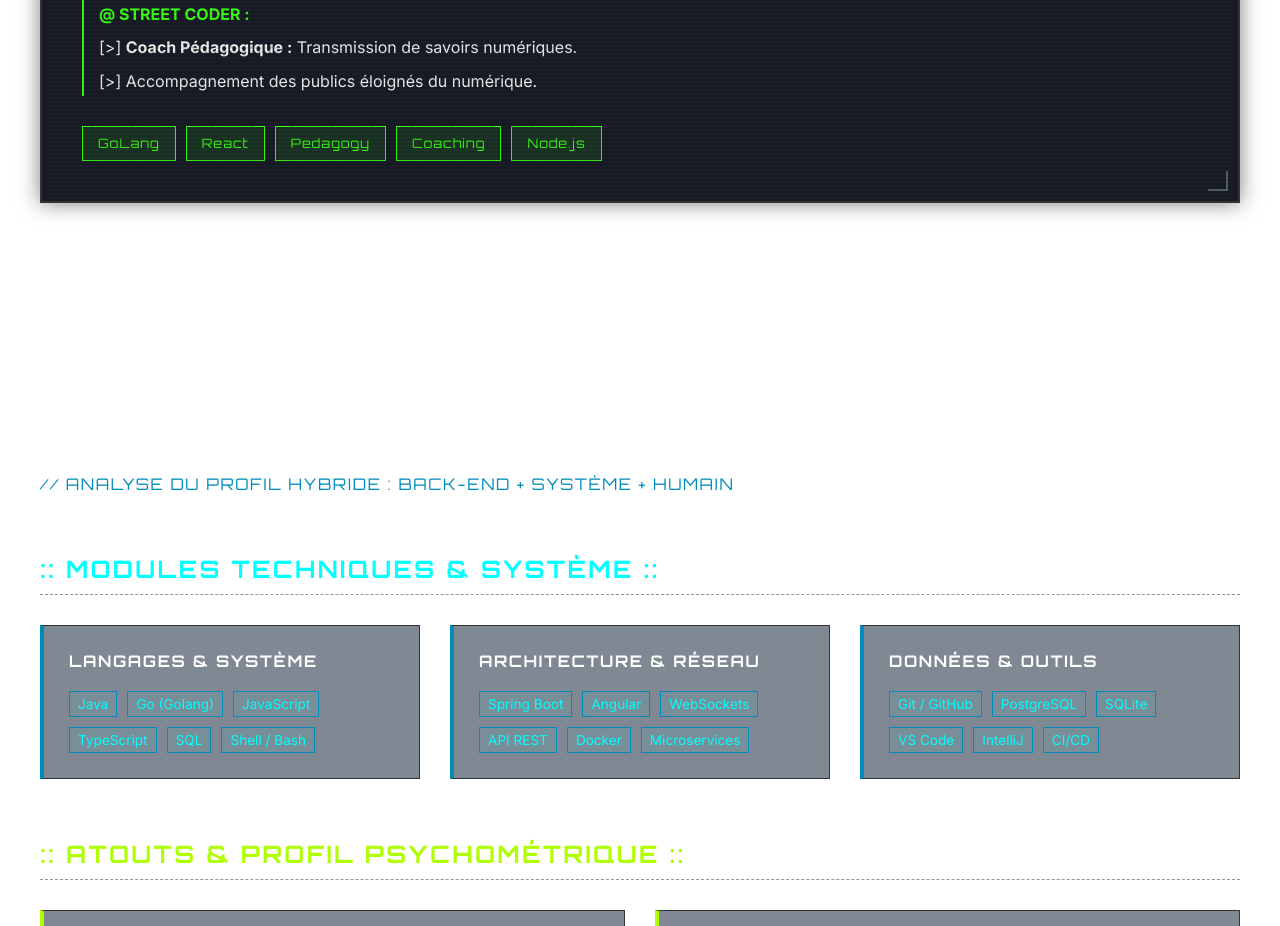
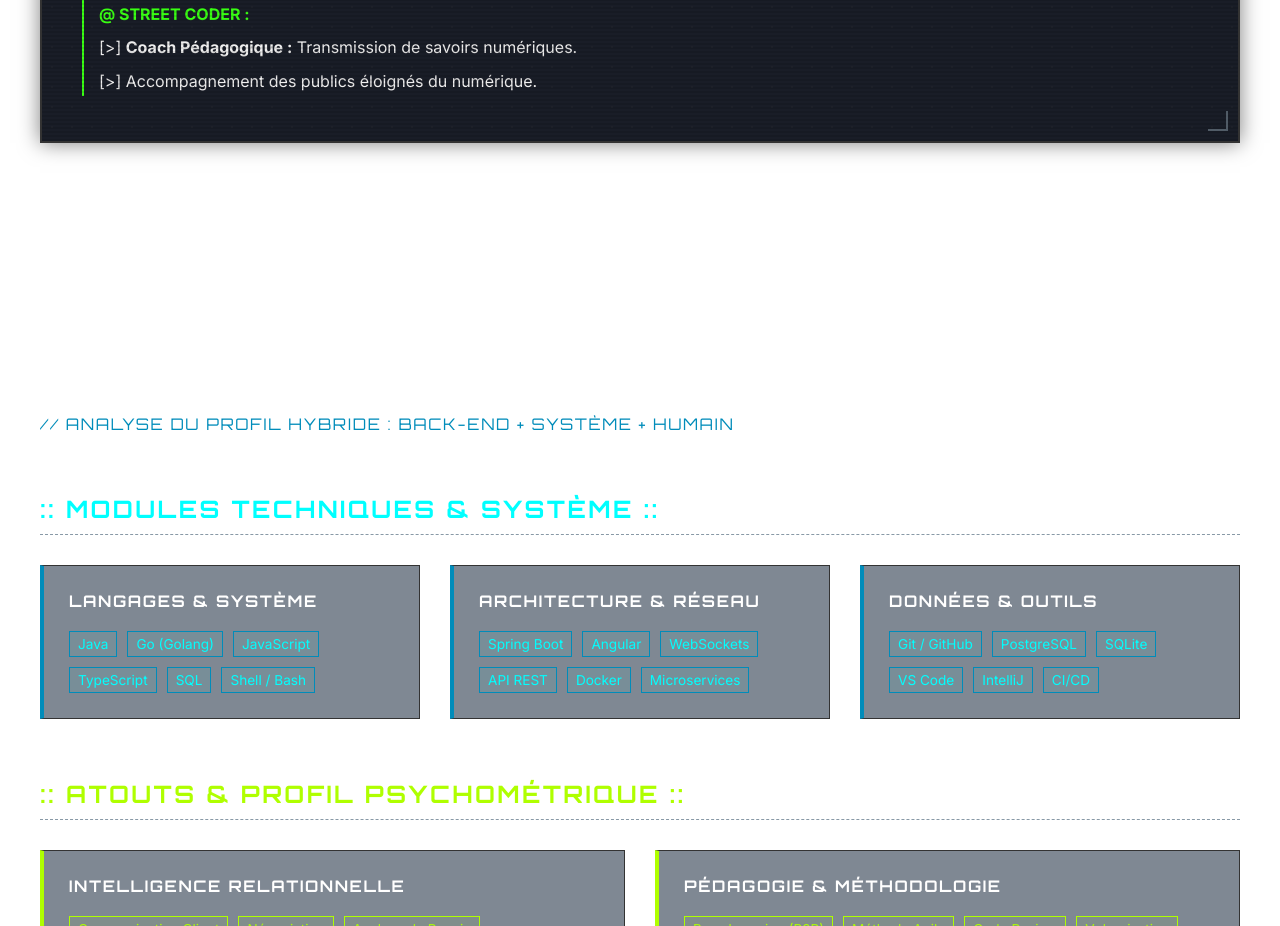
Before and after one commit to Ailura4020/portfolio-gits, a React (Vite) app: page / in a window 1280 px wide. Shown: the part 2440-3366 px from the top of the page. Built offline with nearby package versions, Linux system fonts and the light colour scheme.

Commit message:
finished changed experiences

```diff
--- a/src/App.tsx
+++ b/src/App.tsx
@@ -22,6 +22,10 @@ styleSheet.innerText = `
   @keyframes linkFadeIn {
     0% { opacity: 0; transform: translateX(20px); }
     100% { opacity: 1; transform: translateX(0); }
+  }
+    @keyframes fadeIn {
+    0% { opacity: 0; }
+    100% { opacity: 1; }
   }
 `;
 document.head.appendChild(styleSheet);
--- a/src/pages/Experience.tsx
+++ b/src/pages/Experience.tsx
@@ -39,17 +39,6 @@ const ExperiencePage: React.FC = () => {
               <li style={{ marginBottom: '5px' }}>[{'>'}] <strong>Coach Pédagogique :</strong> Transmission de savoirs numériques.</li>
               <li style={{ marginBottom: '5px' }}>[{'>'}] Accompagnement des publics éloignés du numérique.</li>
             </ul>
-          </div>
-
-          <div style={{ marginTop: '30px', display: 'flex', gap: '10px', flexWrap: 'wrap' }}>
-             {['GoLang', 'React', 'Pedagogy', 'Coaching', 'Node.js'].map(tech => (
-               <span key={tech} style={{
-                 fontSize: '0.8em', padding: '5px 15px', border: '1px solid #39ff14', background: 'rgba(57, 255, 20, 0.1)',
-                 color: '#39ff14', fontFamily: 'var(--font-title)', letterSpacing: '1px'
-               }}>
-                 {tech}
-               </span>
-             ))}
           </div>
         </>
       )
```
